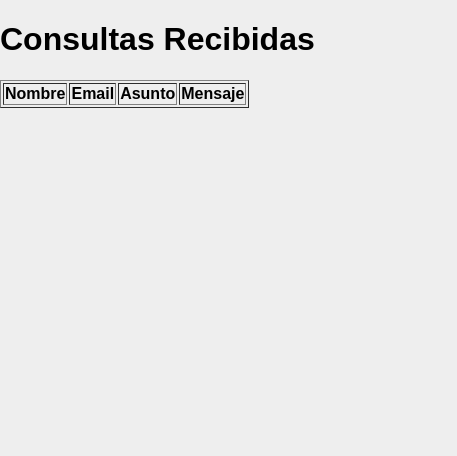
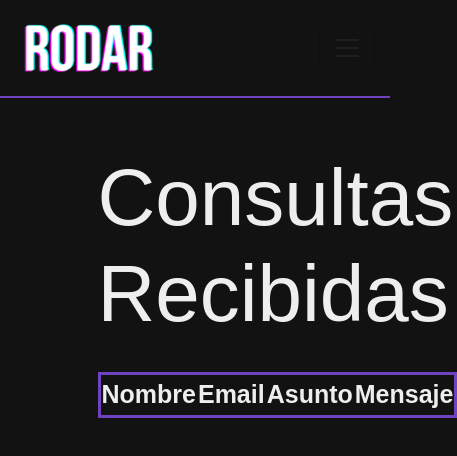
Before and after one commit to PabloPinea85/CILSA_FULLSTACK, a plain HTML site: page CLASE_7/proyecto/page/consultas.html in a window 390 px wide. Shown: the whole page, 457 px wide, since content can reach past the window. Drawn offline with nearby package versions, Linux system fonts and the light colour scheme; no server answers.

Commit message:
css aplicado a pag de consultas

```diff
--- a/CLASE_7/proyecto/page/consultas.html
+++ b/CLASE_7/proyecto/page/consultas.html
@@ -4,13 +4,50 @@
     <meta charset="UTF-8">
     <meta name="viewport" content="width=device-width, initial-scale=1.0">
     <title>Consultas Guardadas</title>
+    <link
+      href="https://cdn.jsdelivr.net/npm/bootstrap@5.3.3/dist/css/bootstrap.min.css"
+      rel="stylesheet"
+      integrity="sha384-QWTKZyjpPEjISv5WaRU9OFeRpok6YctnYmDr5pNlyT2bRjXh0JMhjY6hW+ALEwIH"
+      crossorigin="anonymous"/>
     <link rel="stylesheet" href="/style/general.css">
 </head>
-<body>
-    <h1>Consultas Recibidas</h1>
-    <table id="consultas-table" border="1" class="table-consultas">
-        <thead>
-            <tr>
+<body class="dark-mode">
+    <!-- Navbar -->
+    <nav class="navbar navbar-expand-lg bg-body-tertiary ">
+        <div class="container-fluid">
+          <a class="name-page" href="home.html"></a>
+          <button
+            class="navbar-toggler"
+            type="button"
+            data-bs-toggle="collapse"
+            data-bs-target="#navbarNav"
+            aria-controls="navbarNav"
+            aria-expanded="false"
+            aria-label="Toggle navigation"
+          >
+            <span class="navbar-toggler-icon"></span>
+          </button>
+          <div class="collapse navbar-collapse" id="navbarNav">
+            <div class="navbar-nav ms-auto">
+                <a class="home-button" aria-current="page" href="../page/home.html"></a>
+                <a class="store-button" href="../page/productos.html"></a>
+                <a class="contact-button" href="../page/contacto.html"></a>
+                <button class="dark-mode-button" id="dark-mode-toggle"></button>
+            </div>
+          </div>
+        </div>
+      </nav>
+
+
+
+
+
+
+    <div class="content-consultas">
+        <h1 class="consultas-title">Consultas Recibidas</h1>
+        <table id="consultas-table" class="table-content">
+            <thead class="all-table">
+                <tr class="celdas-table">
                     <th>Nombre</th>
                     <th>Email</th>
                     <th>Asunto</th>
@@ -21,6 +58,7 @@
 
             </tbody>
         </table>
+    </div>
 
     <script>
         // hacee una solicitud al servidor para obtener las consultas
@@ -39,10 +77,10 @@
                 consultas.forEach(consulta => {
                     const fila = document.createElement('tr');
                     fila.innerHTML = `
-                        <td>${consulta.name}</td>
-                        <td>${consulta.email}</td>
-                        <td>${consulta.subject}</td>
-                        <td>${consulta.message}</td>
+                        <td class="celdas-table">${consulta.name}</td>
+                        <td class="celdas-table">${consulta.email}</td>
+                        <td class="celdas-table">${consulta.subject}</td>
+                        <td class="celdas-table">${consulta.message}</td>
                     `;
                     tablaCuerpo.appendChild(fila);
                 });
@@ -54,5 +92,11 @@
         // carga las consultas al cargar la páginas
         window.onload = obtenerConsultas;
     </script>
+    <script src="home.js"></script>
+
+    <script src="https://cdn.jsdelivr.net/npm/bootstrap@5.3.3/dist/js/bootstrap.bundle.min.js"
+      integrity="sha384-YvpcrYf0tY3lHB60NNkmXc5s9fDVZLESaAA55NDzOxhy9GkcIdslK1eN7N6jIeHz"
+      crossorigin="anonymous">
+    </script>
 </body>
 </html>
--- a/CLASE_7/proyecto/style/general.css
+++ b/CLASE_7/proyecto/style/general.css
@@ -250,3 +250,29 @@ body {
 .new-form{
   margin-top: 150px;
 }
+
+
+
+.content-consultas {
+  width: 50vw;
+  padding: 0;
+  text-align: center;
+  margin: auto;
+  margin-top: 150px;
+}
+
+.consultas-title {
+  font-family: sans-serif;
+  font-size: 80px;
+  margin-bottom: 30px;
+}
+
+.table-content {
+  width: 50vw;
+  font-size: 25px;
+  border: solid 3px #6f42c1;
+}
+
+.celdas-table {
+  border-bottom: solid 3px #6f42c1;
+}
```
Lines whose indentation alone changed are shown as unchanged.
